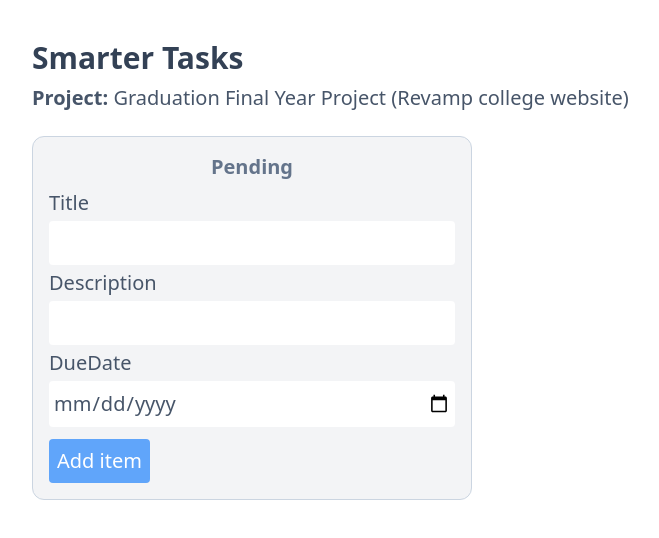
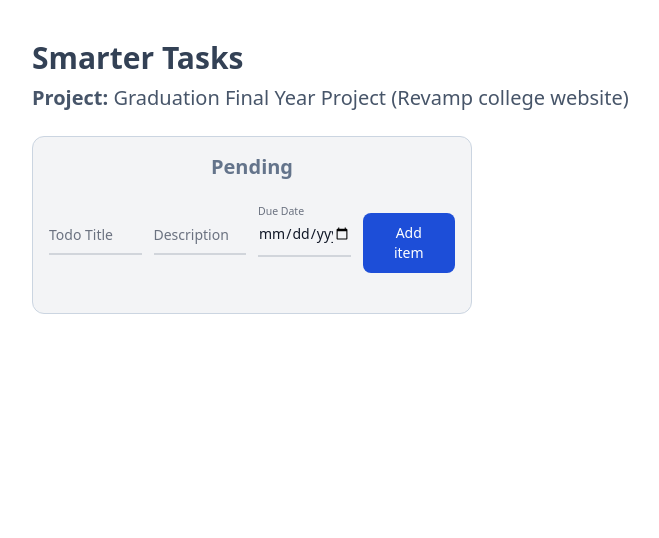
Before and after one commit to kshitijv256/react-typescript, a React (Vite) app in the folder smarter-tasks/: page / in a window 1280 px wide. Shown: the top 538 px of the page, without its empty margins (160-819 px from the left). Built offline with nearby package versions, Linux system fonts and the light colour scheme.

Commit message:
converted to functional components

```diff
--- a/smarter-tasks/src/Task.tsx
+++ b/smarter-tasks/src/Task.tsx
@@ -1,24 +1,13 @@
 import React from "react";
 import "./TaskCard.css";
+import { TaskItem } from "./types";
 
-interface TaskProps {
-  title: string;
-  description: string;
-  dueDate: string;
-}
-
-class Task extends React.Component<TaskProps> {
-  render() {
-    return (
-      <div className="TaskItem shadow-md border border-slate-100">
-        <h2 className="text-base font-bold my-1">{this.props.title}</h2>
-        <p className="text-sm text-slate-500"> DueDate: {this.props.dueDate}</p>
-        <p className="text-sm text-slate-500">
-          Description: {this.props.description}
-        </p>
-      </div>
-    );
-  }
-}
-
-export default Task;
+export const Task = (props: TaskItem) => {
+  return (
+    <div className="TaskItem shadow-md border border-slate-100">
+      <h2 className="text-base font-bold my-1">{props.title}</h2>
+      <p className="text-sm text-slate-500">{props.dueDate}</p>
+      <p className="text-sm text-slate-500">Description: {props.description}</p>
+    </div>
+  );
+};
--- a/smarter-tasks/src/TaskApp.tsx
+++ b/smarter-tasks/src/TaskApp.tsx
@@ -1,7 +1,7 @@
 import React from "react";
 import { TaskItem } from "./types";
-import TaskForm from "./TaskForm";
-import TaskList from "./TaskList";
+import { TaskForm } from "./TaskForm";
+import { TaskList } from "./TaskList";
 
 interface TaskAppProp {
   title?: string;
@@ -9,43 +9,29 @@ interface TaskAppProp {
 interface TaskAppState {
   tasks: TaskItem[];
 }
-class TaskApp extends React.Component<TaskAppProp, TaskAppState> {
-  constructor(props: TaskAppProp) {
-    super(props);
-    this.state = {
+const TaskApp = (props: TaskAppProp) => {
+  const [taskAppState, setTaskAppState] = React.useState<TaskAppState>({
     tasks: [],
+  });
+  const addTask = (task: TaskItem) => {
+    setTaskAppState({ tasks: [...taskAppState.tasks, task] });
   };
-  }
-  addTask = (task: TaskItem) => {
-    this.setState((state) => {
-      return {
-        tasks: [...state.tasks, task],
-      };
-    });
-  };
-
-  render() {
   return (
     <div className="container py-10 max-w-4xl mx-auto">
-        <h1 className="text-3xl mb-2 font-bold text-slate-700">
-          Smarter Tasks
-        </h1>
+      <h1 className="text-3xl mb-2 font-bold text-slate-700">Smarter Tasks</h1>
       <h1 className="text-md mb-6 text-slate-600">
         <span className="font-bold">Project: </span>
         Graduation Final Year Project (Revamp college website)
       </h1>
       <div className="grid grid-cols-2 gap-4">
         <div className="border border-slate-300 bg-gray-100  rounded-xl p-4">
-            <h1 className="text-slate-500 font-bold text-center mb-2">
-              Pending
-            </h1>
-            <TaskForm addTask={this.addTask} />
-            <TaskList tasks={this.state.tasks} />
+          <h1 className="text-slate-500 font-bold text-center mb-8">Pending</h1>
+          <TaskForm addTask={addTask} />
+          <TaskList tasks={taskAppState.tasks} />
         </div>
       </div>
     </div>
   );
-  }
-}
+};
 
 export default TaskApp;
--- a/smarter-tasks/src/TaskForm.tsx
+++ b/smarter-tasks/src/TaskForm.tsx
@@ -8,85 +8,102 @@ interface TaskFormState {
   description: string;
   dueDate: string;
 }
-class TaskForm extends React.Component<TaskFormProps, TaskFormState> {
-  titleChanged: React.ChangeEventHandler<HTMLInputElement> = (event) => {
-    console.log(`${event.target.value}`);
-    this.setState({ title: event.target.value });
-  };
-  inputRef = React.createRef<HTMLInputElement>();
-  constructor(props: TaskFormProps) {
-    super(props);
-    this.state = {
+
+export const TaskForm = (props: TaskFormProps) => {
+  const [formState, setFormState] = React.useState<TaskFormState>({
     title: "",
     description: "",
     dueDate: "",
+  });
+  const titleChanged: React.ChangeEventHandler<HTMLInputElement> = (event) => {
+    console.log(`${event.target.value}`);
+    setFormState({ ...formState, title: event.target.value });
   };
-  }
-  addTask: React.FormEventHandler<HTMLFormElement> = (event) => {
+  const descriptionChanged: React.ChangeEventHandler<HTMLInputElement> = (
+    event
+  ) => {
+    console.log(`${event.target.value}`);
+    setFormState({ ...formState, description: event.target.value });
+  };
+  const dueDateChanged: React.ChangeEventHandler<HTMLInputElement> = (
+    event
+  ) => {
+    console.log(`${event.target.value}`);
+    setFormState({ ...formState, dueDate: event.target.value });
+  };
+  const addTask: React.FormEventHandler<HTMLFormElement> = (event) => {
     event.preventDefault();
-    if (
-      this.state.title.trim().length === 0 ||
-      this.state.dueDate.trim().length === 0
-    ) {
-      console.log("Title or DueDate is empty");
+    console.log(`Submitted the form with`);
+    if (formState.title.length === 0 || formState.dueDate.length === 0) {
       return;
     }
-    const newTask = {
-      title: this.state.title,
-      description: this.state.description,
-      dueDate: this.state.dueDate,
+    props.addTask(formState);
+    setFormState({ title: "", description: "", dueDate: "" });
   };
-    this.props.addTask(newTask);
-    this.setState({ title: "", description: "", dueDate: "" });
-  };
-  render() {
   return (
-      <form
-        onSubmit={this.addTask}
-        className="flex flex-col gap-1 w-full items-start text-slate-600"
+    <form onSubmit={addTask}>
+      <div className="grid md:grid-cols-4 md:gap-3">
+        <div className="relative z-0 w-full mb-6 group">
+          <input
+            id="todoTitle"
+            name="todoTitle"
+            type="text"
+            value={formState.title}
+            onChange={titleChanged}
+            className="block py-2.5 px-0 w-full text-sm text-gray-900 bg-transparent border-0 border-b-2 border-gray-300 appearance-none dark:border-gray-600 dark:focus:border-blue-500 focus:outline-none focus:ring-0 focus:border-blue-600 peer"
+            placeholder=" "
+          />
+          <label
+            htmlFor="todoTitle"
+            className="peer-focus:font-medium absolute text-sm text-gray-500 dark:text-gray-400 duration-300 transform -translate-y-6 scale-75 top-3 -z-10 origin-[0] peer-focus:left-0 peer-focus:text-blue-600 peer-focus:dark:text-blue-500 peer-placeholder-shown:scale-100 peer-placeholder-shown:translate-y-0 peer-focus:scale-75 peer-focus:-translate-y-6"
           >
-        <label htmlFor="todoTitle">Title</label>
+            Todo Title
+          </label>
+        </div>
+        <div className="relative z-0 w-full mb-6 group">
           <input
+            id="todoDescription"
+            name="todoDescription"
             type="text"
-          id="todoTitle"
-          className="rounded w-full px-1 py-2"
-          value={this.state.title}
-          onChange={this.titleChanged}
-          ref={this.inputRef}
+            value={formState.description}
+            onChange={descriptionChanged}
+            placeholder=" "
+            className="block py-2.5 px-0 w-full text-sm text-gray-900 bg-transparent border-0 border-b-2 border-gray-300 appearance-none dark:border-gray-600 dark:focus:border-blue-500 focus:outline-none focus:ring-0 focus:border-blue-600 peer"
+          />
+          <label
+            htmlFor="todoDescription"
+            className="peer-focus:font-medium absolute text-sm text-gray-500 dark:text-gray-400 duration-300 transform -translate-y-6 scale-75 top-3 -z-10 origin-[0] peer-focus:left-0 peer-focus:text-blue-600 peer-focus:dark:text-blue-500 peer-placeholder-shown:scale-100 peer-placeholder-shown:translate-y-0 peer-focus:scale-75 peer-focus:-translate-y-6"
+          >
+            Description
+          </label>
+        </div>
+        <div className="relative z-0 w-full mb-6 group">
+          <input
+            id="todoDueDate"
+            name="todoDueDate"
+            type="date"
+            value={formState.dueDate}
+            onChange={dueDateChanged}
+            className="block py-2.5 px-0 w-full text-sm text-gray-900 bg-transparent border-0 border-b-2 border-gray-300 appearance-none dark:border-gray-600 dark:focus:border-blue-500 focus:outline-none focus:ring-0 focus:border-blue-600 peer"
+            placeholder=" "
             required
           />
-        <label htmlFor="todoDescription">Description</label>
-        <input
-          type="text"
-          id="todoDescription"
-          className="rounded w-full px-1 py-2"
-          value={this.state.description}
-          onChange={(event) => {
-            console.log(`${event.target.value}`);
-            this.setState({ description: event.target.value });
-          }}
-        />
-        <label htmlFor="todoDueDate">DueDate</label>
-        <input
-          type="date"
-          id="todoDueDate"
-          className="rounded w-full px-1 py-2"
-          required
-          value={this.state.dueDate}
-          onChange={(event) => {
-            console.log(`${event.target.value}`);
-            this.setState({ dueDate: event.target.value });
-          }}
-        />
+          <label
+            htmlFor="todoDueDate"
+            className="peer-focus:font-medium absolute text-sm text-gray-500 dark:text-gray-400 duration-300 transform -translate-y-6 scale-75 top-3 -z-10 origin-[0] peer-focus:left-0 peer-focus:text-blue-600 peer-focus:dark:text-blue-500 peer-placeholder-shown:scale-100 peer-placeholder-shown:translate-y-0 peer-focus:scale-75 peer-focus:-translate-y-6"
+          >
+            Due Date
+          </label>
+        </div>
+        <div className="relative z-0 w-full mb-6 group">
           <button
             type="submit"
-          id="addTaskButton"
-          className="p-2 mt-2 bg-blue-400 rounded text-white"
+            className="text-white bg-blue-700 hover:bg-blue-800 focus:ring-4 focus:outline-none focus:ring-blue-300 font-medium rounded-lg text-sm w-full sm:w-auto px-5 py-2.5 text-center dark:bg-blue-600 dark:hover:bg-blue-700 dark:focus:ring-blue-800"
           >
             Add item
           </button>
+        </div>
+      </div>
     </form>
   );
-  }
-}
-export default TaskForm;
+};
--- a/smarter-tasks/src/TaskList.tsx
+++ b/smarter-tasks/src/TaskList.tsx
@@ -1,26 +1,22 @@
 import React from "react";
-import Task from "./Task";
+import { Task } from "./Task";
 import { TaskItem } from "./types";
 
 interface Props {
   tasks: TaskItem[];
 }
 
-interface State {
-  tasks: TaskItem[];
-}
-
-class TaskList extends React.Component<Props, State> {
-  render() {
-    return this.props.tasks.map((task, idx) => (
-      <Task
-        title={task.title}
-        description={task.description}
-        dueDate={task.dueDate}
-        key={idx}
-      />
-    ));
-  }
-}
-
-export default TaskList;
+export const TaskList = (props: Props) => {
+  return (
+    <>
+      {props.tasks.map((task, idx) => (
+        <Task
+          key={idx}
+          title={task.title}
+          description={task.description}
+          dueDate={task.dueDate}
+        />
+      ))}
+    </>
+  );
+};
```
Lines whose indentation alone changed are shown as unchanged.
